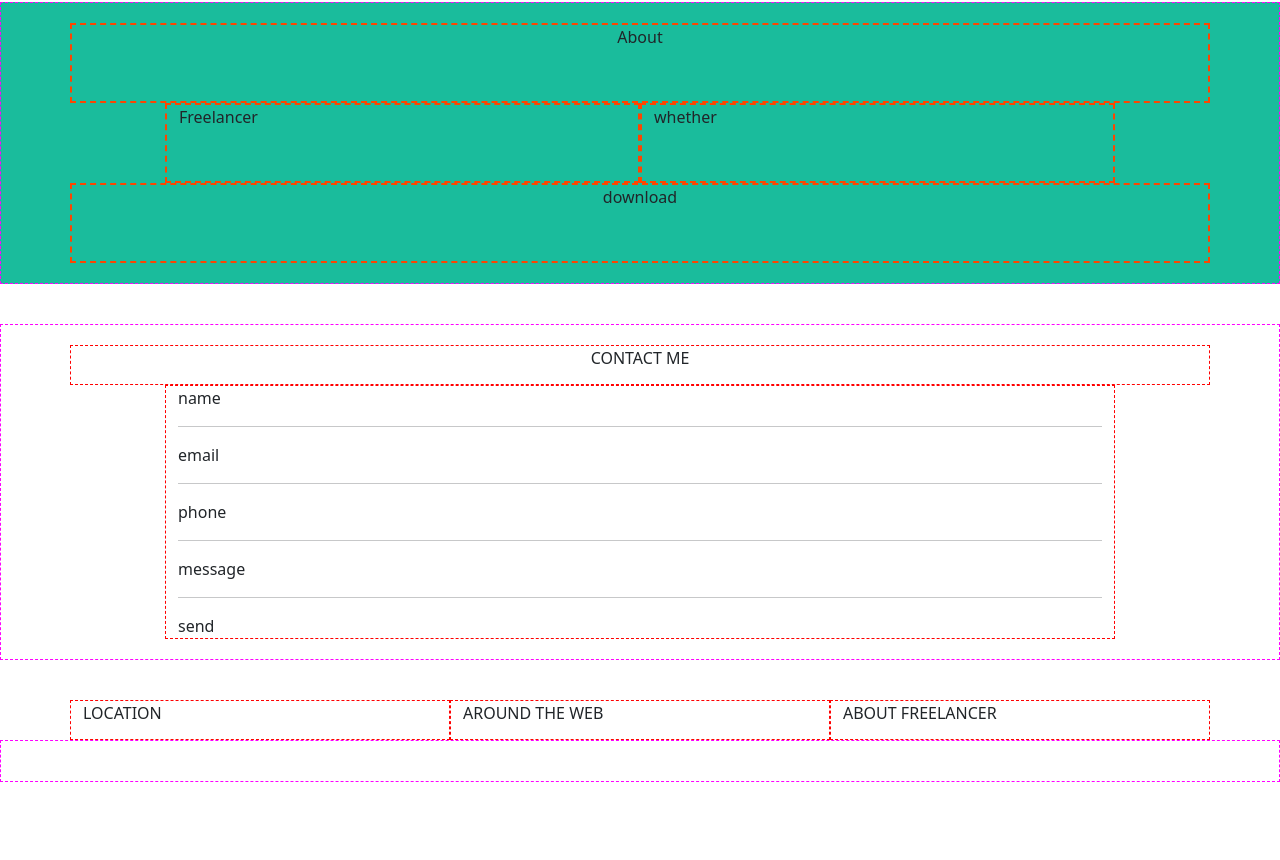
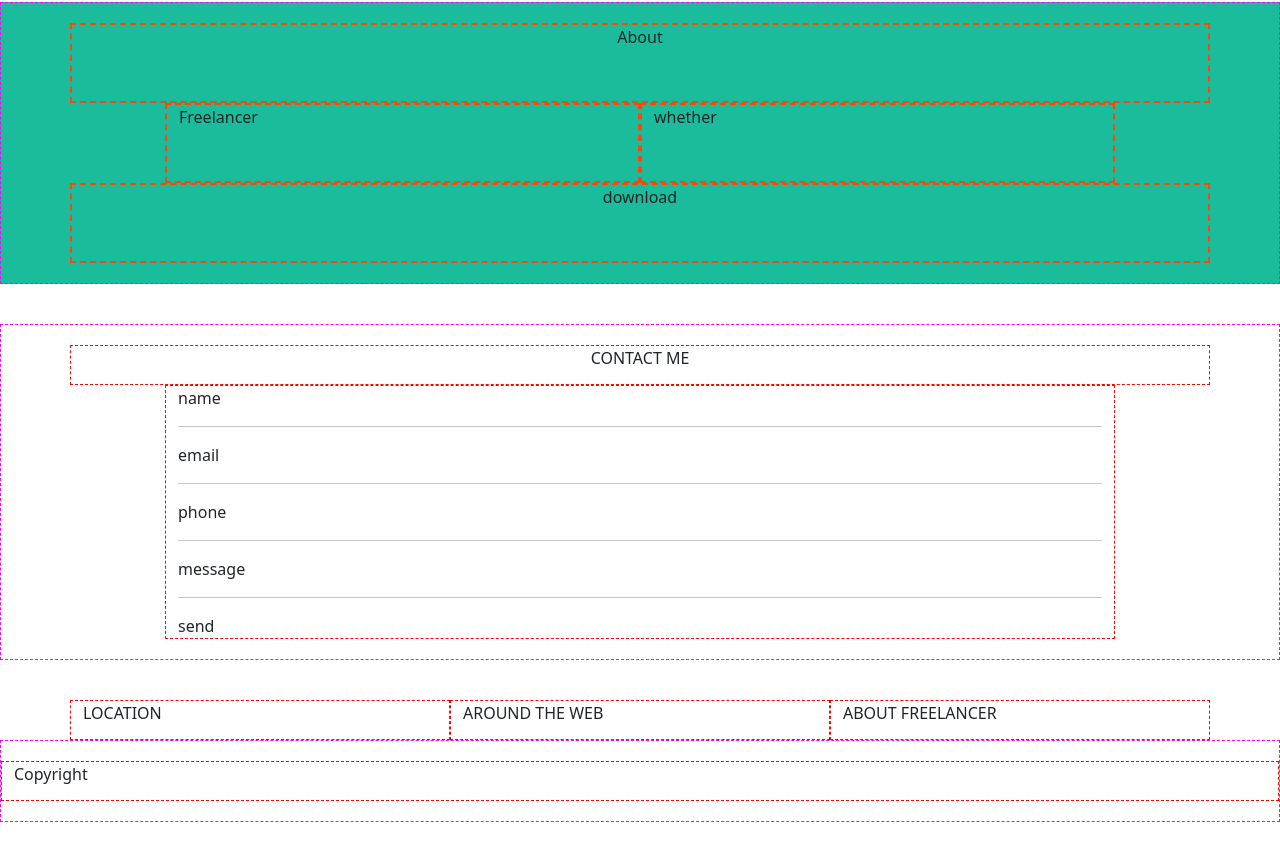
Before and after one commit to Antonio-Italiano/html-css-bootstrap-freelancer, a plain HTML site: page index.html in a window 1280 px wide. Shown: the part 742-1602 px from the top of the page. Before the commit the page ends 1564 px from the top, so only its background shows below. Drawn offline with nearby package versions, Linux system fonts and the light colour scheme.

Commit message:
Add copyright structure

```diff
--- a/index.html
+++ b/index.html
@@ -90,7 +90,13 @@
             </div>
         </div>
     </footer>
-    <section>
+    <section id="copyright">
+        <div class="container-fluid">
+            <div class="row">
+                <div class="col-12">Copyright</div>
+            </div>
+        </div>
+
 
     </section>
 </body>
```
